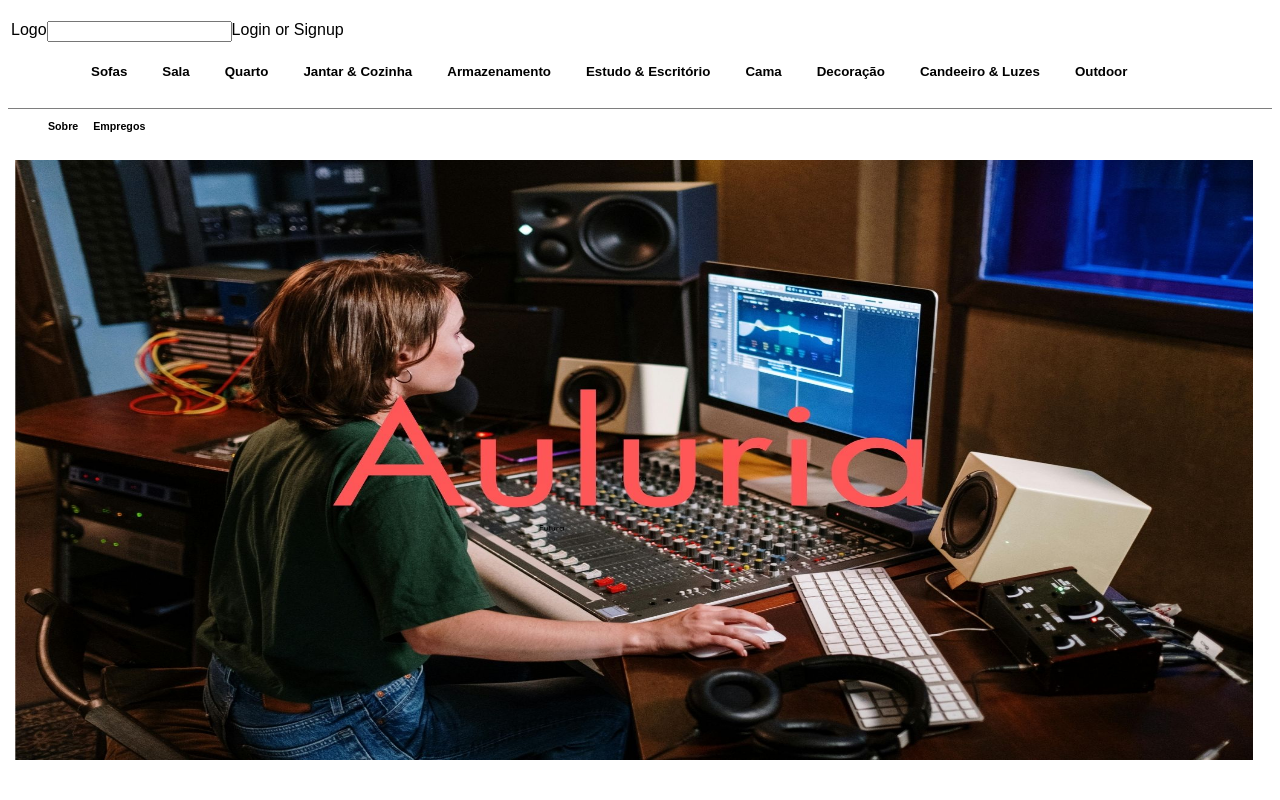
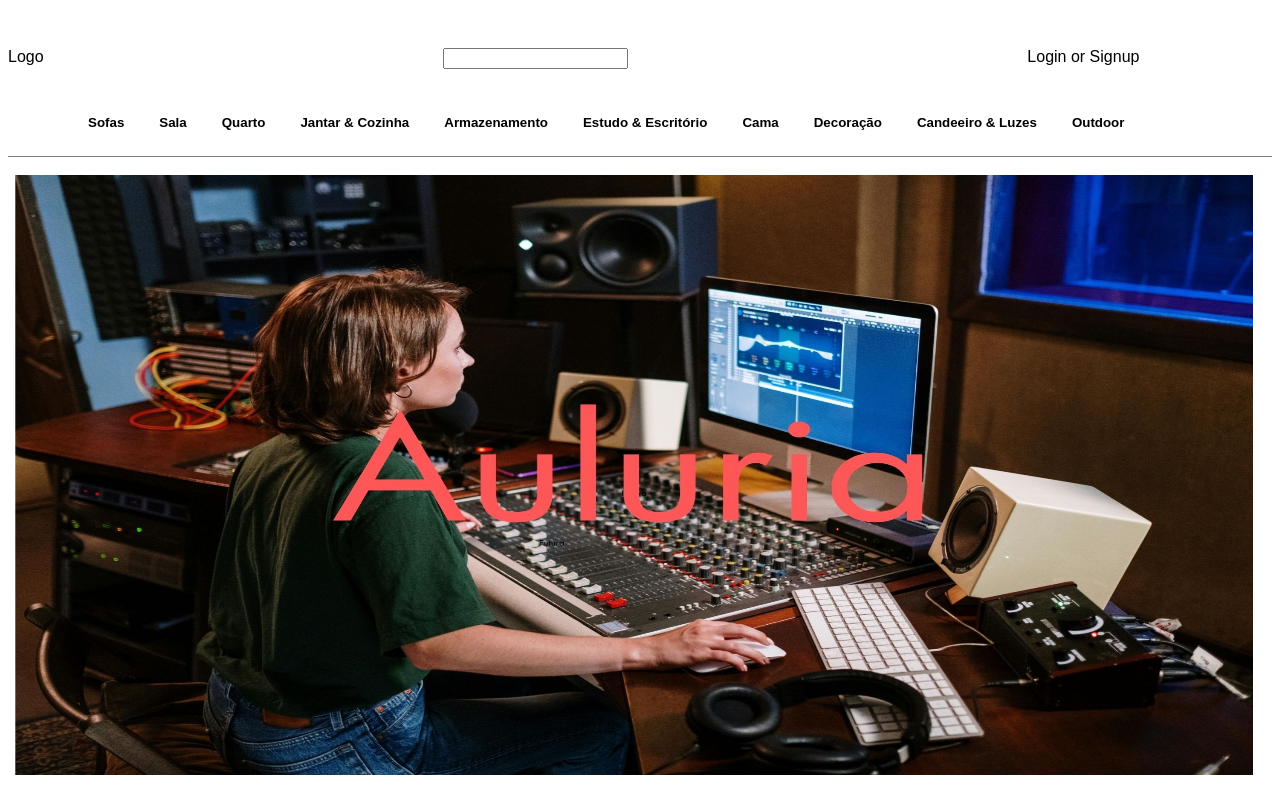
Before and after one commit to m3rcio/serene-shopping, an Angular app in the folder serene-shopping/: page / in a window 1280 px wide. Shown: the top 800 px of the page. Built offline with nearby package versions, Linux system fonts and the light colour scheme.

Commit message:
header update 4

```diff
--- a/serene-shopping/src/app/app.component.html
+++ b/serene-shopping/src/app/app.component.html
@@ -25,10 +25,6 @@
           </div>
     </header>
     <main>
-        <ul id="about-and-jobs">
-            <li >Sobre</li>
-            <li>Empregos</li>
-        </ul>
 <br>
 <section>
     <div class="imagem1">
--- a/serene-shopping/src/app/home.css
+++ b/serene-shopping/src/app/home.css
@@ -259,9 +259,18 @@ input::placeholder {
 
     }
 
+    .logo-div{
+        display: flex;
+        flex-direction: row;
+        justify-content: space-between;
+
+    }
+
+
+
     .dropdown-content div {
         list-style: none;
-        padding: 3px;
+       padding-top: 30px;
         margin: 0;
         display: flex;
         flex-direction: row;
```
